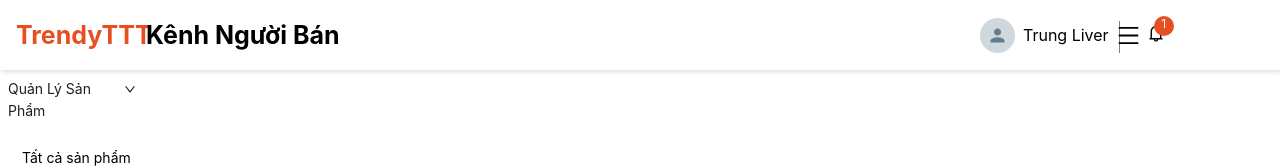
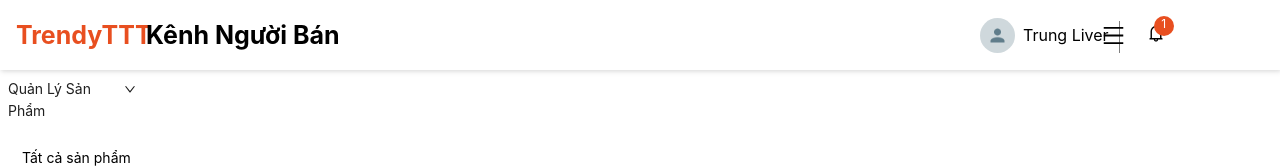
Before and after one commit to hasagiiiiii/TrendyT, a React (Create React App) app: page / in a window 1280 px wide. Shown: the top 168 px of the page. Built offline with nearby package versions, Linux system fonts and the light colour scheme.

Commit message:
VanTrungUpdate

```diff
--- a/src/css/RootHeader.css
+++ b/src/css/RootHeader.css
@@ -146,7 +146,7 @@
   /* justify-content: space-around; */
 }
 .header-action .trendyTTT-popover {
-  padding: 15px 15px 15px 15px;
+  padding: 10px 0px;
   width: 30%;
 }
 .header-action .trendyTTT-popover:hover .dropdown-menu {
@@ -172,8 +172,8 @@
   position: absolute;
   display: grid;
   transform: scale(0);
-  left: -150px;
-  top: 80px;
+  left: -140px;
+  top: 75px;
   width: 350px;
   background-color: white;
   grid-template-columns: 100px 100px 100px;
@@ -188,7 +188,7 @@
   width: 0;
   height: 0;
   top: -10px;
-  left: 180px;
+  left: 157px;
   border-left: 10px solid transparent;
   border-right: 10px solid transparent;
   border-bottom: 10px solid #fff;
```
